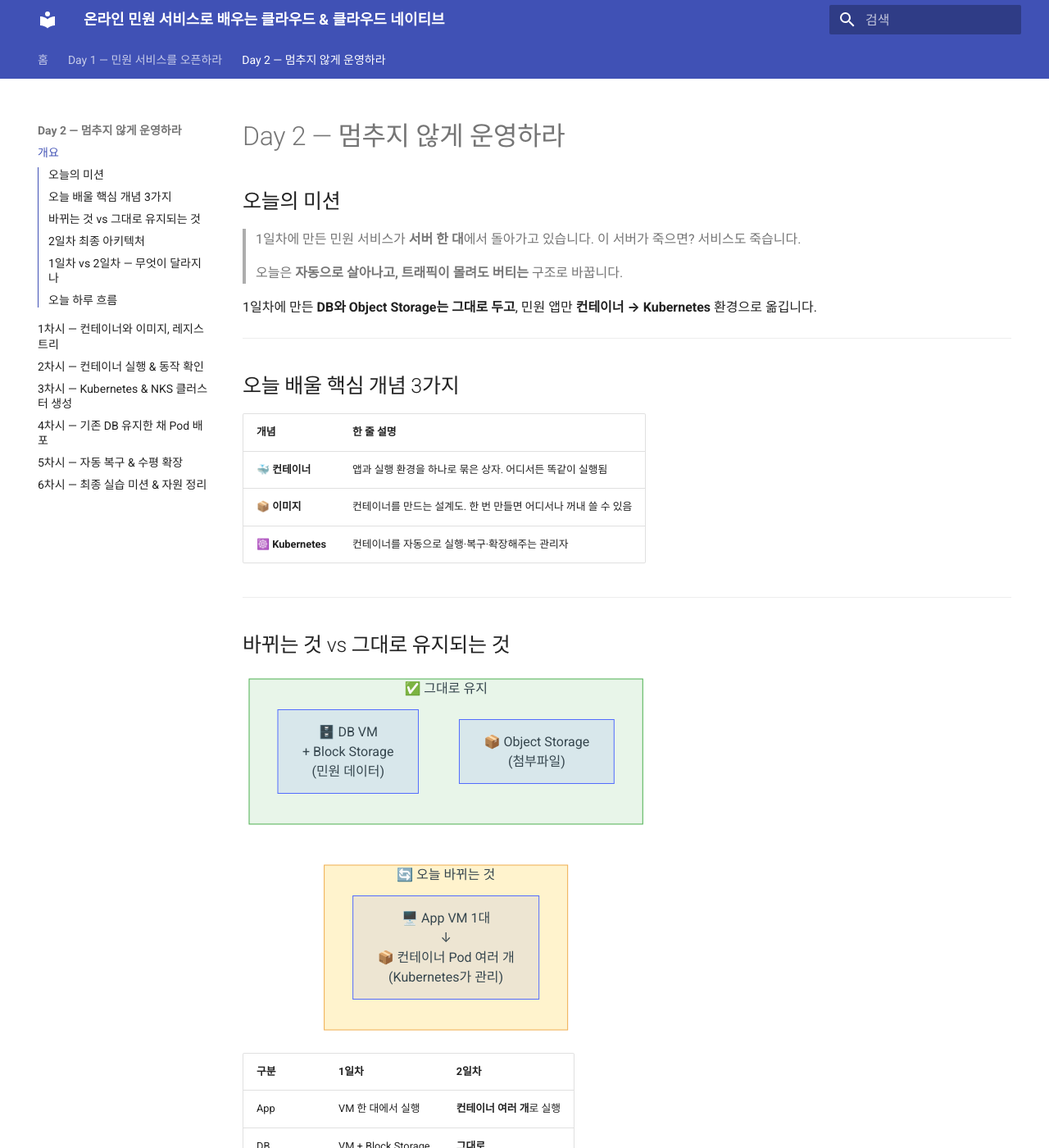
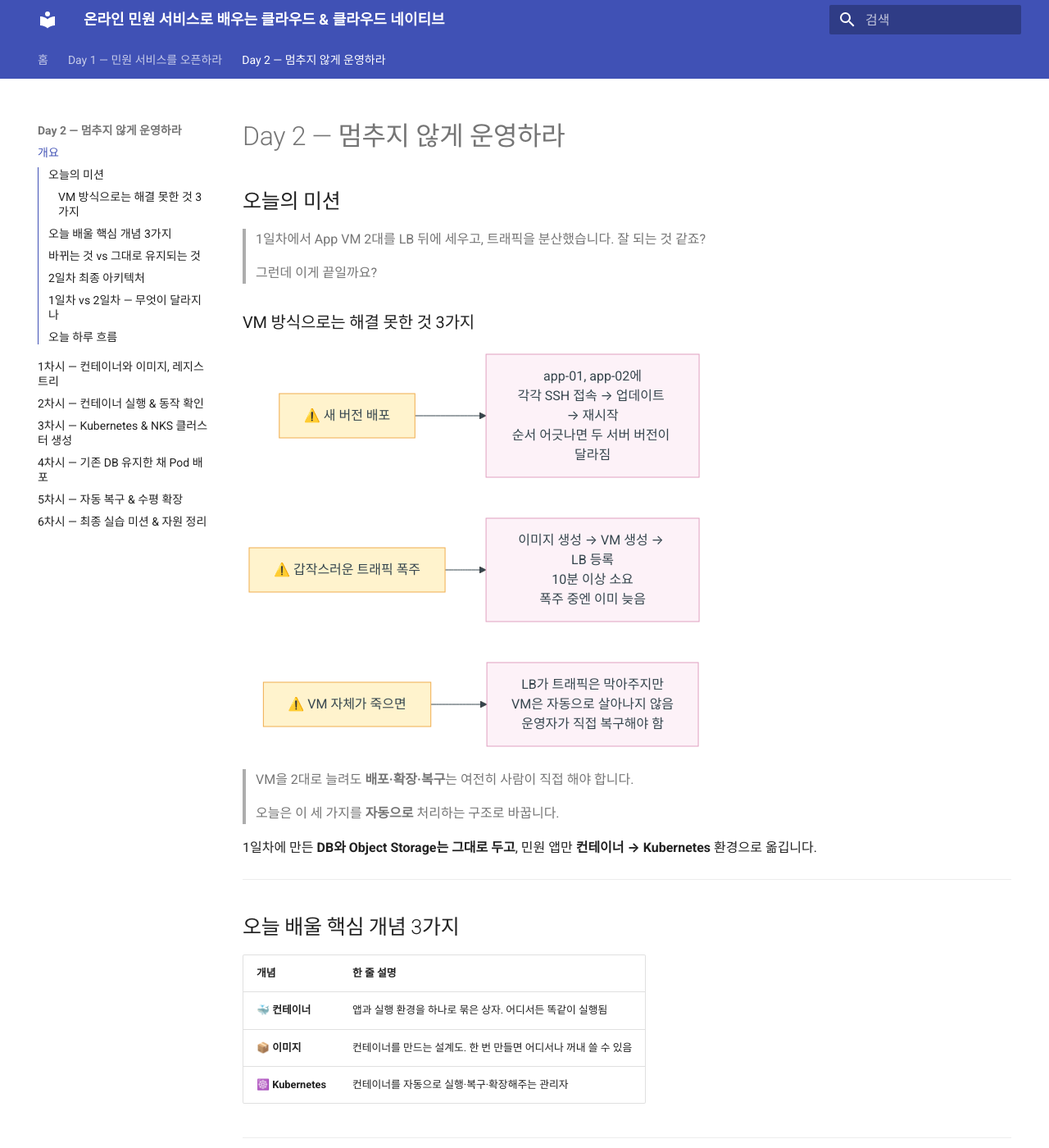
Before and after one commit to skilleat-labs/cloud-native-minwon-lab, an MkDocs documentation site: the page built from docs/day2/index.md, in a window 1280 px wide and 1400 px high. Shown: the whole window at 82% size. Built offline with MkDocs 1.6.1 and Material for MkDocs 9.7.7, drawn with Linux system fonts in a browser that asks for light colours.

Commit message:
docs: day2 index - 미션 도입부를 VM 방식 한계 3가지로 재구성

````diff
--- a/docs/day2/index.md
+++ b/docs/day2/index.md
@@ -2,10 +2,33 @@
 
 ## 오늘의 미션
 
-> 1일차에 만든 민원 서비스가 **서버 한 대**에서 돌아가고 있습니다.
-> 이 서버가 죽으면? 서비스도 죽습니다.
+> 1일차에서 App VM 2대를 LB 뒤에 세우고, 트래픽을 분산했습니다. 잘 되는 것 같죠?
 >
-> 오늘은 **자동으로 살아나고, 트래픽이 몰려도 버티는** 구조로 바꿉니다.
+> 그런데 이게 끝일까요?
+
+### VM 방식으로는 해결 못한 것 3가지
+
+```mermaid
+graph LR
+    A["⚠️ 새 버전 배포"]
+    B["⚠️ 갑작스러운 트래픽 폭주"]
+    C["⚠️ VM 자체가 죽으면"]
+
+    A --> DA["app-01, app-02에\n각각 SSH 접속 → 업데이트 → 재시작\n순서 어긋나면 두 서버 버전이 달라짐"]
+    B --> DB["이미지 생성 → VM 생성 → LB 등록\n10분 이상 소요\n폭주 중엔 이미 늦음"]
+    C --> DC["LB가 트래픽은 막아주지만\nVM은 자동으로 살아나지 않음\n운영자가 직접 복구해야 함"]
+
+    style A fill:#fff3cd,stroke:#f0ad4e
+    style B fill:#fff3cd,stroke:#f0ad4e
+    style C fill:#fff3cd,stroke:#f0ad4e
+    style DA fill:#fdf2f8,stroke:#e0a0c0
+    style DB fill:#fdf2f8,stroke:#e0a0c0
+    style DC fill:#fdf2f8,stroke:#e0a0c0
+```
+
+> VM을 2대로 늘려도 **배포·확장·복구**는 여전히 사람이 직접 해야 합니다.
+>
+> 오늘은 이 세 가지를 **자동으로** 처리하는 구조로 바꿉니다.
 
 1일차에 만든 **DB와 Object Storage는 그대로 두고**,
 민원 앱만 **컨테이너 → Kubernetes** 환경으로 옮깁니다.
````
